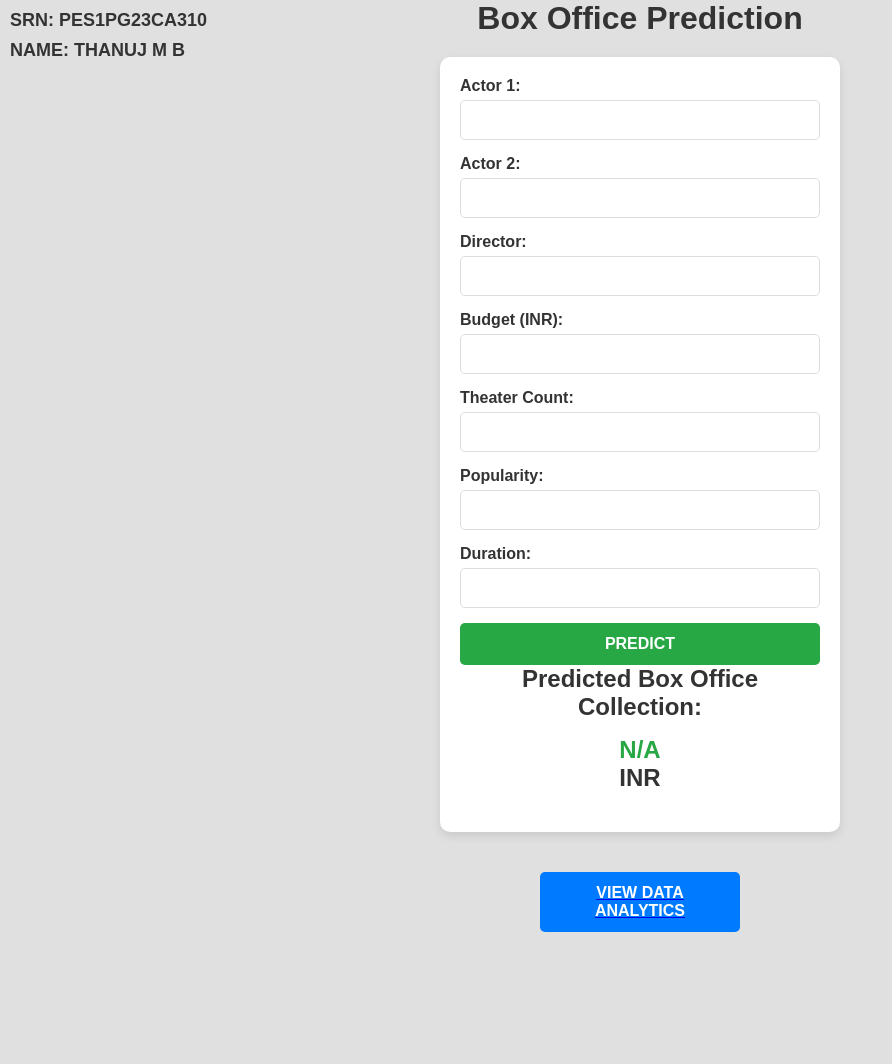
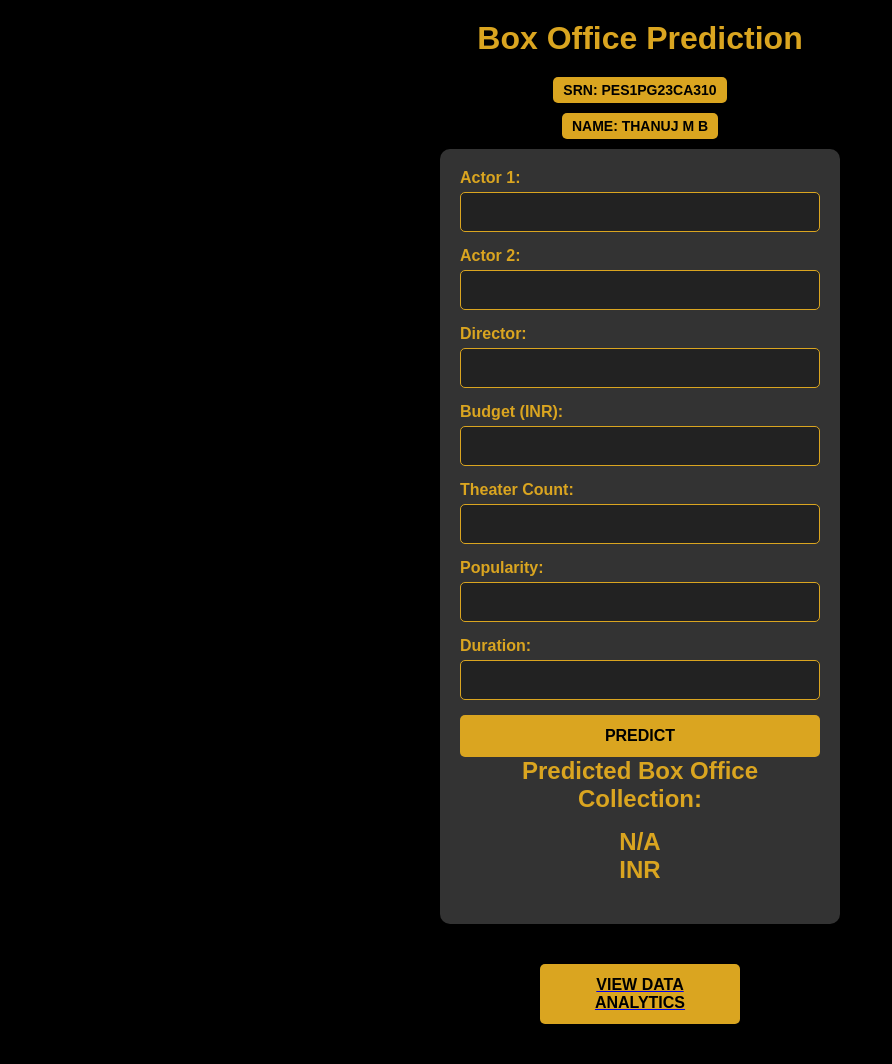
Before and after one commit to THANUJMB/renderdeploy, a Flask app: page / in a window 1280 px wide. Shown: the whole page, without its empty margins (0-892 px from the left). Before the commit the page ends 932 px from the top, so only its background shows below. Run offline with Flask 3, Linux system fonts and the light colour scheme; parts of the project's set-up code (start-up, migrations or seed data) failed here and were passed over.

Commit message:
Updated index

```diff
--- a/templates/index.html
+++ b/templates/index.html
@@ -14,26 +14,28 @@
 
         body {
             font-family: 'Arial', sans-serif;
-            background-color: #e0e0e0;
+            background-color: #000; /* Black background */
             display: flex;
             justify-content: center;
             align-items: center;
             flex-direction: column;
             min-height: 100vh;
+            padding: 20px; /* Add padding for smaller screens */
         }
 
         h1, h2 {
-            color: #333;
+            color: #DAA520; /* Dark yellow for text */
             text-align: center;
             margin-bottom: 20px;
+            word-wrap: break-word; /* Allows text to break for smaller screens */
         }
 
         .form-card {
             width: 100%;
             max-width: 400px;
             padding: 20px;
-            background-color: #fff;
-            box-shadow: 0 4px 10px rgba(0, 0, 0, 0.1);
+            background-color: #333; /* Dark background for form card */
+            box-shadow: 0 4px 10px rgba(0, 0, 0, 0.5);
             border-radius: 10px;
             margin-bottom: 20px;
         }
@@ -46,22 +48,23 @@
         label {
             font-weight: bold;
             margin-bottom: 5px;
-            color: #333;
+            color: #DAA520; /* Dark yellow for labels */
         }
 
         input[type="text"], input[type="number"] {
             padding: 10px;
-            border: 1px solid #ddd;
+            border: 1px solid #DAA520; /* Dark yellow border */
             border-radius: 5px;
             margin-bottom: 15px;
             font-size: 16px;
-            background-color: #fff;
+            background-color: #222; /* Dark background for input */
+            color: #DAA520; /* Dark yellow text */
         }
 
         button {
             padding: 12px;
-            background-color: #28a745;
-            color: white;
+            background-color: #DAA520; /* Dark yellow button */
+            color: #000; /* Black text */
             border: none;
             border-radius: 5px;
             cursor: pointer;
@@ -72,11 +75,11 @@
         }
 
         button:hover {
-            background-color: #218838;
+            background-color: #B8860B; /* Slightly darker yellow on hover */
         }
 
         button:active {
-            background-color: #1e7e34;
+            background-color: #A0780A; /* Even darker yellow on active */
             transform: scale(0.98);
         }
 
@@ -85,15 +88,15 @@
             font-size: 24px;
             font-weight: bold;
             text-align: center;
-            color: #28a745;
+            color: #DAA520; /* Dark yellow for the result */
             margin-top: 15px;
         }
 
         .analyticsbutton {
             width: 200px;
             padding: 12px;
-            background-color: #007bff;
-            color: white;
+            background-color: #DAA520; /* Dark yellow button */
+            color: #000; /* Black text */
             border: none;
             border-radius: 5px;
             cursor: pointer;
@@ -103,16 +106,17 @@
             margin: 20px auto;
             display: block;
             text-align: center;
+            transition: background-color 0.3s ease;
         }
 
         .analyticsbutton:hover {
-            background-color: #0056b3;
+            background-color: #B8860B; /* Slightly darker yellow on hover */
         }
 
         .section-card {
             max-width: 800px;
-            background-color: #fff;
-            box-shadow: 0 4px 10px rgba(0, 0, 0, 0.1);
+            background-color: #333; /* Dark background for section */
+            box-shadow: 0 4px 10px rgba(0, 0, 0, 0.5);
             border-radius: 10px;
             padding: 20px;
             margin-bottom: 30px;
@@ -126,16 +130,36 @@
         }
 
         #srn, #myname {
-            position: absolute;
-            top: 10px;
-            left: 10px;
-            font-size: 18px;
+            background-color: #DAA520; /* Dark yellow background */
+            color: #000; /* Black text */
+            padding: 5px 10px;
+            border-radius: 5px;
+            font-size: 14px;
             font-weight: bold;
-            color: #333;
+            position: relative; /* Changed to relative positioning */
+            margin-bottom: 10px; /* Add space below the blocks */
+            display: inline-block;
         }
 
-        #myname {
-            top: 40px;
+        /* Adjust layout for small screens */
+        @media (max-width: 600px) {
+            body {
+                padding: 10px; /* Add some padding to the body */
+            }
+
+            h1, h2 {
+                font-size: 20px; /* Reduce font size for titles */
+            }
+
+            #srn, #myname {
+                font-size: 12px; /* Smaller text in the blocks */
+                padding: 5px; /* Reduce padding for smaller blocks */
+                display: block; /* Stack blocks vertically */
+            }
+
+            #myname {
+                margin-top: 5px; /* Add some space between #srn and #myname */
+            }
         }
     </style>
 
```
